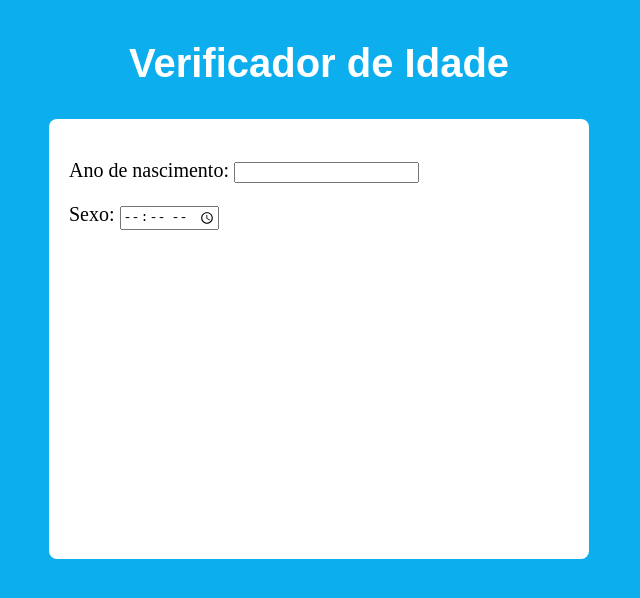
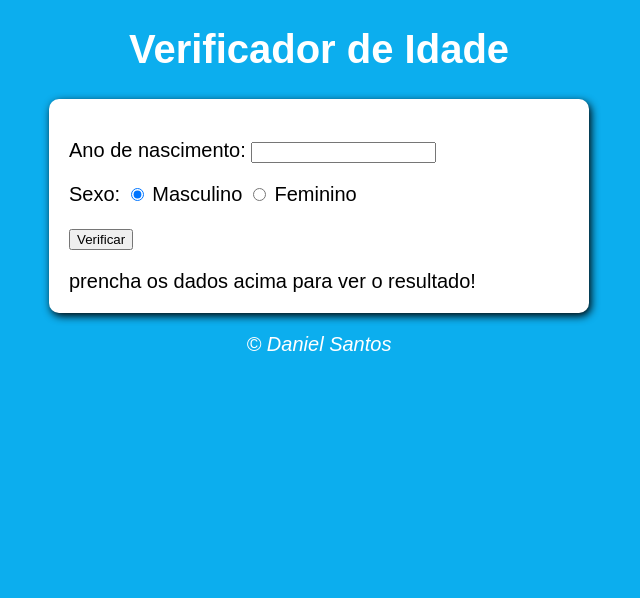
Before and after one commit to danieldelimadev/javascript, a plain HTML site: page exercicios/aula013pt2/ex015.html in a window 1280 px wide. Shown: the whole page, without its empty margins (321-961 px from the left). Drawn offline with Linux system fonts and the light colour scheme.

Commit message:
estudo manha

```diff
--- a/exercicios/aula013pt2/ex015.html
+++ b/exercicios/aula013pt2/ex015.html
@@ -4,41 +4,33 @@
     <meta charset="UTF-8">
     <meta name="viewport" content="width=device-width, initial-scale=1.0">
     <title>Verificador de Idade</title>
-    <style>
-        body {
-            background-color: rgb(12, 174, 238);
-            display: flex;
-            align-items: center;
-            justify-content: center;
-        }
-
-        h1 {
-            font: bolder 30pt arial;
-            color: white;
-            text-align: center;
-        }
-
-        div {
-            width: 500px;
-            height: 400px;
-            background-color: white;
-            border-radius: 8px;
-            padding: 20px;
-            font-size: 15pt;
-        }
-    </style>
+    <link rel="stylesheet" href="style.css">
 </head>
 <body>
+    <header>
+        <h1>Verificador de Idade</h1>
+    </header>
     <section>
-        <h1>Verificador de Idade</h1>
         <div>
-            <p>Ano de nascimento: <input type="number" name="txtano" id="txtano"></p>
-            <p>Sexo: <input type="time" name="" id=""></p>
+            <p>Ano de nascimento: <input type="number" name="txtano" id="txtano" min="0"></p>
+            <p>Sexo:
+                <input type="radio" name="radsex" id="mas" checked>
+                <label for="mas">Masculino</label>
+                <input type="radio" name="radsex" id="fem">
+                <label for="fem">Feminino</label>
+            </p>
+            <p>
+                <input type="button" value="Verificar" onclick="verificar()">
+            </p>
+        </div>
+        <div id="res">
+            prencha os dados acima para ver o resultado!
+
         </div>
     </section>
-
-    <script>
-
-    </script>
+    <footer>
+        <p>&copy; Daniel Santos</p>
+    </footer>
+    <script src="script.js"></script>
 </body>
 </html>
--- /dev/null
+++ b/exercicios/aula013pt2/script.js
@@ -0,0 +1,27 @@
+function verificar() {
+    var data = new Date().getFullYear()
+    var fano = document.getElementById('txtano')
+    var res = document.getElementById('res')
+    if (fano.value <= 0 || fano.value > data) {
+        window.alert('[ERRO] Verifique os dados e tente novamente.')
+    } else {
+        var idade = data - Number(fano.value)
+        var fsex = document.getElementsByName('radsex')
+        var genero = ''
+        if (fsex[0].checked) {
+            var genero = 'Homem'
+            if (idade > 0 && idade < 10) {
+                res.innerHTML += '<img src="bebeM" alt="bebe">'
+            } else if (idade < 21) {
+
+            } else if (idade < 50) {
+
+            }
+
+        } else {
+            var genero = 'Mulher'
+        }
+        res.innerHTML = `Detectamos ${genero} com ${idade} anos.`
+    }
+
+}
--- /dev/null
+++ b/exercicios/aula013pt2/style.css
@@ -0,0 +1,24 @@
+body {
+    background-color: rgb(12, 174, 238);
+    font: normal 15pt arial;
+}
+
+header {
+    color: white;
+    text-align: center;
+}
+
+section {
+    margin: auto;
+    background-color: white;
+    border-radius: 10px;
+    padding: 20px;
+    width: 500px;
+    box-shadow:2px 3px 8px 0px;
+}
+
+footer {
+    color: white;
+    text-align: center;
+    font-style: italic;
+}
```
Also changed, not shown: exercicios/aula013/ex014.html (+38 -31 lines), exercicios/aula013pt2/adultoM.png (added), exercicios/aula013pt2/adutoF.png (added), exercicios/aula013pt2/bebeF.png (added), exercicios/aula013pt2/bebeM.png (added), exercicios/aula013pt2/idosoF.png (added), exercicios/aula013pt2/idosoM.png (added), exercicios/aula013pt2/jovemF.png (added), exercicios/aula013pt2/jovemM.png (added).
